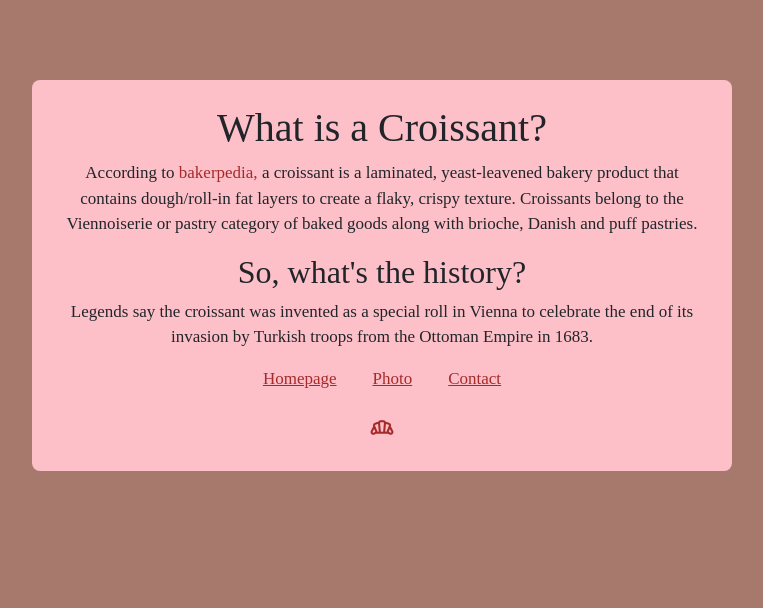
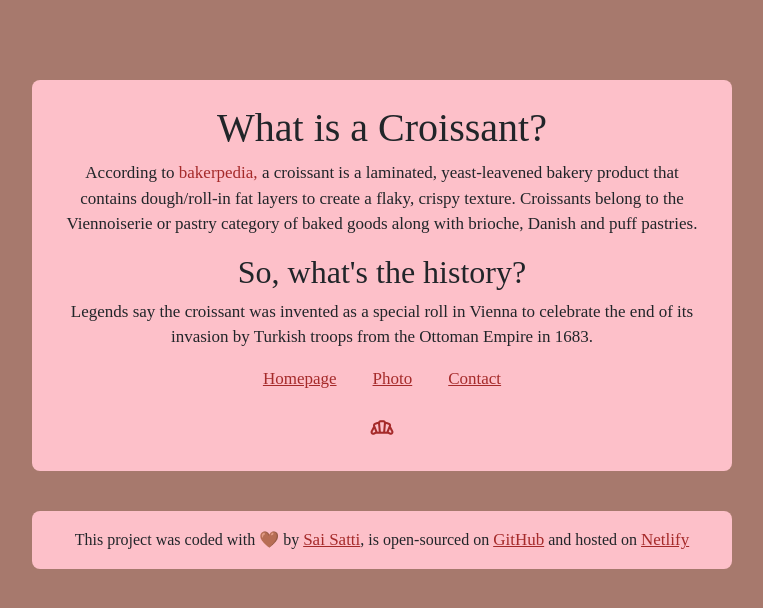
Before and after one commit to Sai-S-Mc/croissant-website-project, a plain HTML site: page index.html in a window 1280 px wide. Shown: the whole page, without its empty margins (258-1021 px from the left). Drawn offline with nearby package versions, Linux system fonts and the light colour scheme; a web font is replaced by a local one.

Commit message:
Updated footer element, added GitHub and Netlify links and styling

```diff
--- a/css/styles.css
+++ b/css/styles.css
@@ -5,12 +5,12 @@ body {
   font-family: "Afacad Flux", serif;
   background: #a7796d;
 }
-.container  {
-    background: rgb(253, 192, 201) ;
+.container {
+  background: rgb(253, 192, 201);
   max-width: 700px;
   border-radius: var(--primary-border-radius);
   text-align: center;
-    margin:80px auto 0 ;
+  margin: 80px auto 0;
 }
 .croissant-icon {
   color: brown;
@@ -19,6 +19,14 @@ body {
 a {
   color: brown;
 }
-a, p {
+a,
+p {
   font-size: 17px;
 }
+footer {
+  background: rgb(253, 192, 201);
+  max-width: 700px;
+  border-radius: var(--primary-border-radius);
+  text-align: center;
+  margin : 40px auto 20px;
+}
--- a/index.html
+++ b/index.html
@@ -36,7 +36,8 @@
           According to
           <a
             href="https://bakerpedia.com/processes/croissant/#:~:text=A%20croissant%20is%20a%20laminated,brioche%2C%20Danish%20and%20puff%20pastries."
-            class="text-decoration-none" title="bakerpedia.com"
+            class="text-decoration-none"
+            title="bakerpedia.com"
             >bakerpedia,</a
           >
           a croissant is a laminated, yeast-leavened bakery product that
@@ -50,8 +51,6 @@
           celebrate the end of its invasion by Turkish troops from the Ottoman
           Empire in 1683.
         </p>
-      </main>
-      <footer>
         <a href="/" class="p-3" title="Homepage">Homepage</a>
         <a href="/photo.html" class="p-3" title="Photo of croissants">Photo</a>
         <a href="/contact.html" class="p-3" title="Contact us - Yummie.com"
@@ -62,7 +61,11 @@
             bakery_dining
           </span>
         </div>
-      </footer>
+      </main>
     </div>
+    <footer class="p-3">
+      This project was coded with 🤎 by <a href="https://github.com/Sai-S-Mc">Sai Satti</a>, is open-sourced on <a href="https://github.com/Sai-S-Mc/project-6-croissant-shop">GitHub</a> and
+      hosted on <a href="https://project-6-yummie-croissant.netlify.app/">Netlify</a>
+    </footer>
   </body>
 </html>
```
Lines whose indentation alone changed are shown as unchanged.
